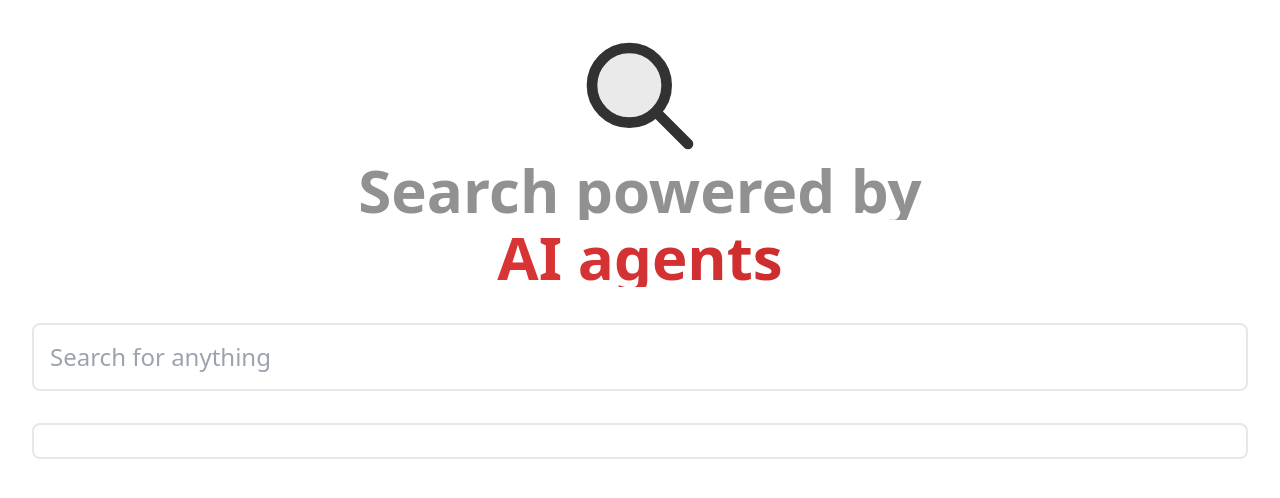
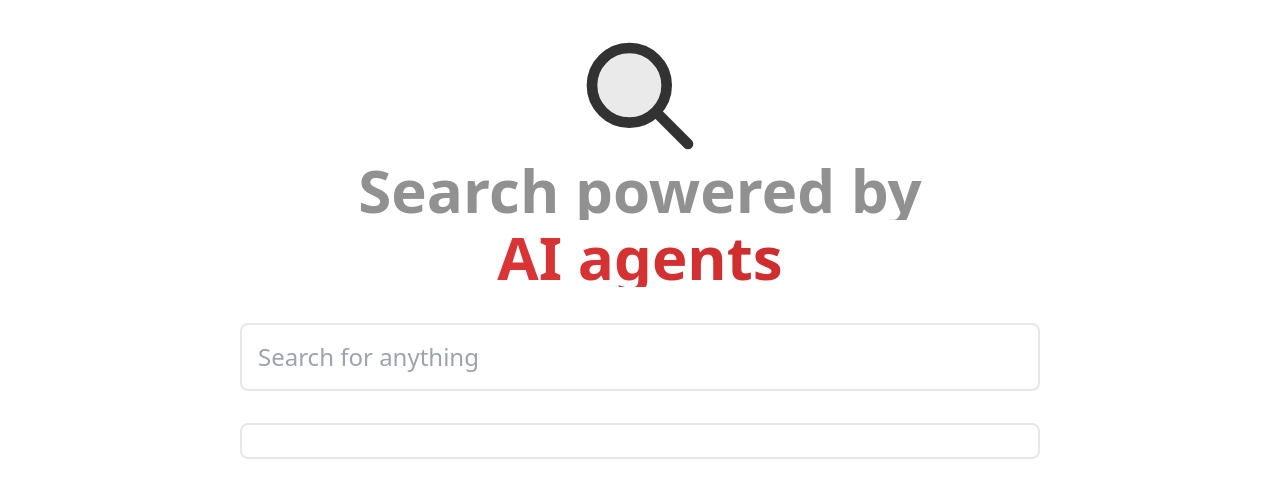
Before and after one commit to WilliamEspegren/aisearch, a website: page public/index.html in a window 1280 px wide. Drawn offline with nearby package versions, Linux system fonts and the light colour scheme; no server answers.

Commit message:
refactor: Update CSS to animate search input on page load

```diff
--- a/public/css/input.css
+++ b/public/css/input.css
@@ -89,3 +89,8 @@ h3 {
     transform: translate(0px);
   }
 }
+
+#query {
+  animation-delay: 2.5s;
+  opacity: 0;
+}
--- a/public/index.html
+++ b/public/index.html
@@ -21,10 +21,10 @@
       <span id="ai_agents" class="text-center block font-extrabold drop-down-text">AI agents</span>
     </span>
   </h1>
-  <form id="search_form" class="mt-8">
-    <input id="query" type="text" class="w-full p-4 text-2xl rounded-lg border-2" placeholder="Search for anything">
+  <form id="search_form" class="mt-8 overflow-hidden">
+    <input id="query" type="text" class="w-full p-4 text-2xl rounded-lg border-2 max-w-[800px] drop-down-text mx-auto" placeholder="Search for anything">
   </form>
-  <div id="results" class="mt-8 p-4 border-2 rounded-lg whitespace-pre-wrap"></div>
+  <div id="results" class="mt-8 p-4 border-2 rounded-lg whitespace-pre-wrap max-w-[800px] mx-auto"></div>
   <script src="/socket.io/socket.io.js"></script>
   <script>
     const socket = io();
```
Also changed, not shown: public/css/output.css.
